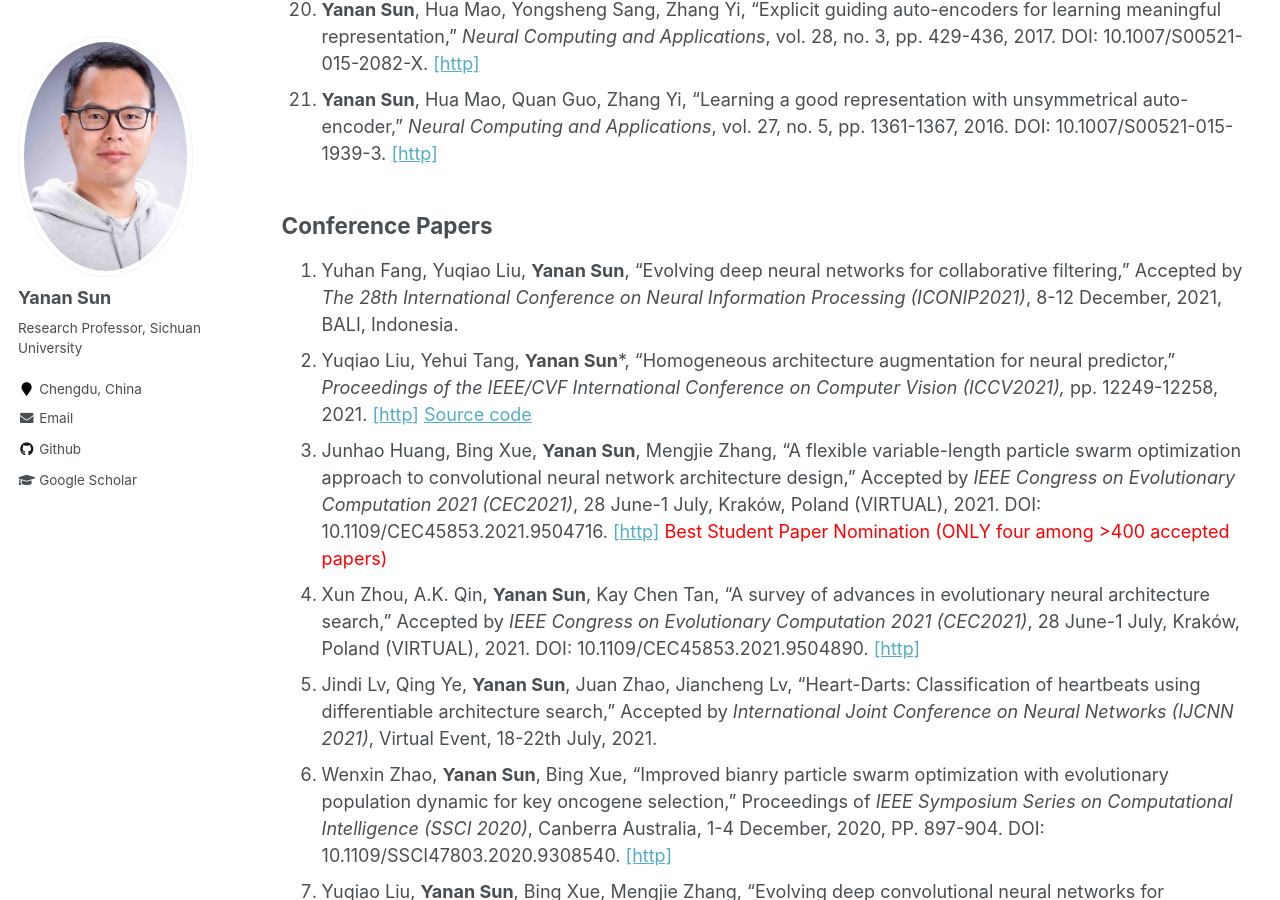
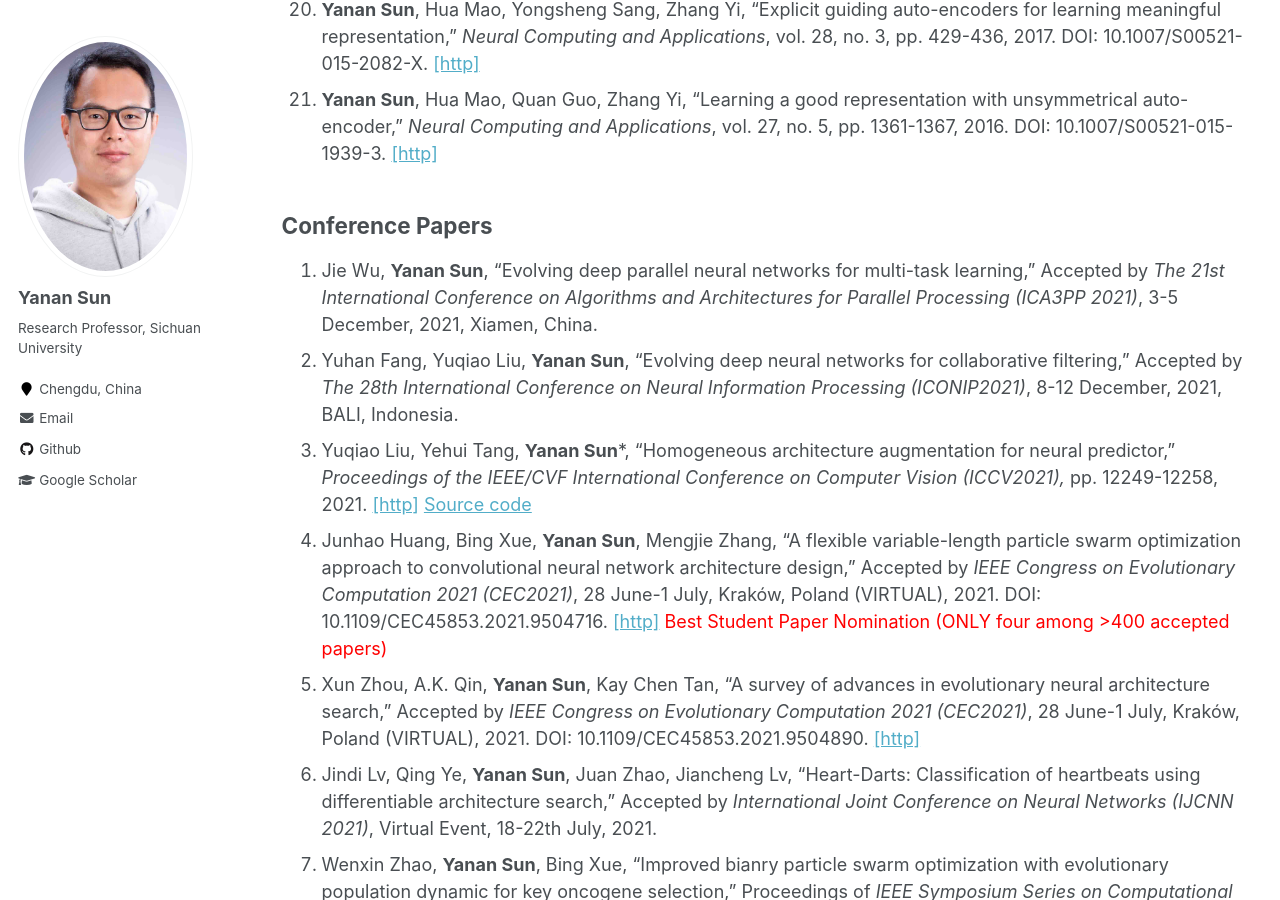
Before and after one commit to yn-sun/yn-sun.github.io, a Jekyll site: the page built from _pages/publications.md, in a window 1280 px wide and 900 px high, scrolled down 2076 px. Built offline with Jekyll 4.4.1, drawn with Linux system fonts in a browser that asks for light colours; comment, search, counter and statistics services are not loaded.

Commit message:
Update publications.md

```diff
--- a/_pages/publications.md
+++ b/_pages/publications.md
@@ -33,19 +33,20 @@
 
 
 ## Conference Papers
-1. Yuhan Fang, Yuqiao Liu, **Yanan Sun**, "Evolving deep neural networks for collaborative filtering," Accepted by <i>The 28th International Conference on Neural Information Processing (ICONIP2021)</i>, 8-12 December, 2021, BALI, Indonesia.
-2. Yuqiao Liu, Yehui Tang, **Yanan Sun***, "Homogeneous architecture augmentation for neural predictor," <i>Proceedings of the IEEE/CVF International Conference on Computer Vision (ICCV2021),</i> pp. 12249-12258, 2021. [[http]](https://openaccess.thecvf.com/content/ICCV2021/html/Liu_Homogeneous_Architecture_Augmentation_for_Neural_Predictor_ICCV_2021_paper.html) [Source code](https://github.com/lyq998/HAAP)
-3. Junhao Huang, Bing Xue, **Yanan Sun**, Mengjie Zhang, "A flexible variable-length particle swarm optimization approach to convolutional neural network architecture design," Accepted by <i>IEEE Congress on Evolutionary Computation 2021 (CEC2021)</i>, 28 June-1 July, Kraków, Poland (VIRTUAL), 2021. DOI: 10.1109/CEC45853.2021.9504716. [[http]](https://ieeexplore.ieee.org/document/9504716) <span style="color: #FF0000">Best Student Paper Nomination (ONLY four among >400 accepted papers)</span>
-4. Xun Zhou, A.K. Qin, **Yanan Sun**, Kay Chen Tan, "A survey of advances in evolutionary neural architecture search," Accepted by <i>IEEE Congress on Evolutionary Computation 2021 (CEC2021)</i>, 28 June-1 July, Kraków, Poland (VIRTUAL), 2021. DOI: 10.1109/CEC45853.2021.9504890. [[http]](https://ieeexplore.ieee.org/document/9504890)
-5. Jindi Lv, Qing Ye, **Yanan Sun**, Juan Zhao, Jiancheng Lv, "Heart-Darts: Classification of heartbeats using differentiable architecture search," Accepted by <i>International Joint Conference on Neural Networks (IJCNN 2021)</i>, Virtual Event, 18-22th July, 2021.
-6. Wenxin Zhao, **Yanan Sun**, Bing Xue, "Improved bianry particle swarm optimization with evolutionary population dynamic for key oncogene selection," Proceedings of <i>IEEE Symposium Series on Computational Intelligence (SSCI 2020)</i>, Canberra Australia, 1-4 December, 2020, PP. 897-904. DOI: 10.1109/SSCI47803.2020.9308540. [[http]](https://ieeexplore.ieee.org/abstract/document/9308540)
-7. Yuqiao Liu, **Yanan Sun**, Bing Xue, Mengjie Zhang, "Evolving deep convolutional neural networks for hyperspectral image denoising," Proceedings of <i>International Joint Conference on Neural Networks (IJCNN 2020)</i>, Glasgow (UK), 19-24th July, 2020, DOI: 10.1109/IJCNN48605.2020.9207509. [[http]](https://ieeexplore.ieee.org/document/9207509)
-8. Qing Ye, Yuxuan Han, **Yanan Sun**, Jiancheng Lv, "PSO-PS:Parameter synchronization with particle swarm optimization for distributed training of deep neural networks," Proceedings of <i>International Joint Conference on Neural Networks (IJCNN 2020)</i>, Glasgow (UK), 19-24th July, 2020, DOI: 10.1109/IJCNN48605.2020.9207698. [[http]](https://ieeexplore.ieee.org/document/9207698)
-9. William Irwin-Harris, **Yanan Sun**, Bing Xue, Mengjie Zhang, "A graph-based encoding for evolutionary convolutional neural network architecture design," Proceedings of <i>IEEE Congress on Evolutionary Computation 2019 (CEC2019)</i>, Wellington, New Zealand, 2019, pp. 546-553. DOI: 10.1109/CEC.2019.8790093. [[http]](https://ieeexplore.ieee.org/document/8790093)
-10. Bin Wang, **Yanan Sun**, Bing Xue, Mengjie Zhang, "Evolving deep neural networks by multi-objective particle swarm optimization for image classification," Proceedings of <i>the Genetic and Evolutionary Computation Conference 2019 (GECCO2019)</i>, Prague, Czech Republic, 2019, PP. 490-498. DOI: 10.1145/3321707.3321735. [[http]](https://dl.acm.org/doi/10.1145/3321707.3321735)
-11. Bin Wang, **Yanan Sun**, Bing Xue, Mengjie Zhang, “A hybrid GA-PSO method for evolving architecture and short connections of deep convolutional neural networks,” <i>PRICAI 2019: Trends in Artificial Intelligence</i>, Yanuca Island, Cuvu, Fiji, 2019, pp. 650-663. DOI: DOI: 10.1007/978-3-030-29894-4_52.
-12. Bin Wang, **Yanan Sun**, Bing Xue, Mengjie Zhang, "A hybrid differential evolution approach to designing deep convolutional neural networks for image classification," <i>AI 2018: Advances in Artificial Intelligence</i>, Wellington, New Zealand, 2018, pp. 237-250. DOI: 10.1007/978-3-030-03991-2_24. [[http]](https://link.springer.com/chapter/10.1007%2F978-3-030-03991-2_24)
-13. **Yanan Sun**, Bing Xue, Mengjie Zhang, Gary G. Yen, "An experimental study on hyper-parameter optimization for stacked auto-encoders," Proceedings of <i>IEEE Congress on Evolutionary Computation 2018 (CEC2018)</i>, Rio de Janeiro, Brazil, 2018, pp. 638-645. DOI: 10.1109/CEC.2018.8477921. [[http]](https://ieeexplore.ieee.org/document/8477921)
-14. Bin Wang, **Yanan Sun**, Bing Xue, Mengjie Zhang, "Evolving deep convolutional neural networks by variable-length particle swarm optimization for image classification," Proceedings of <i>IEEE Congress on Evolutionary Computation 2018 (CEC2018)</i>, Rio de Janeiro, Brazil, 2018, pp. 1514-1521. DOI: 10.1109/CEC.2018.8477735. [[http]](https://ieeexplore.ieee.org/abstract/document/8477735)
-15. **Yanan Sun**, Gary G. Yen, Zhang Yi, "Global View-based selection mechanism for many-objective evolutionary algorithm," Proceedings of <i>IEEE Congress on Evolutionary Computation 2017 (CEC2017)</i>, Donostia-San Sebastián, Spain, 2017, pp. 427-434. DOI: 10.1109/CEC.2017.7969343. [[http]](https://ieeexplore.ieee.org/document/7969343)
-16. **Yanan Sun**, Gary G. Yen, Hua Mao, Zhang Yi, "Manifold dimension reduction based clustering for multi-objective evolutionary algorithm," Proceedings of <i>IEEE Congress on Evolutionary Computation 2016 (CEC2016)</i>, Vancouver, Canada, 2016, pp. 3785-3792. DOI: 10.1109/CEC.2016.7744269. [[http]](https://ieeexplore.ieee.org/document/7744269)
+1. Jie Wu, **Yanan Sun**, "Evolving deep parallel neural networks for multi-task learning," Accepted by <i>The 21st International Conference on Algorithms and Architectures for Parallel Processing (ICA3PP 2021)</i>, 3-5 December, 2021, Xiamen, China.
+2. Yuhan Fang, Yuqiao Liu, **Yanan Sun**, "Evolving deep neural networks for collaborative filtering," Accepted by <i>The 28th International Conference on Neural Information Processing (ICONIP2021)</i>, 8-12 December, 2021, BALI, Indonesia.
+3. Yuqiao Liu, Yehui Tang, **Yanan Sun***, "Homogeneous architecture augmentation for neural predictor," <i>Proceedings of the IEEE/CVF International Conference on Computer Vision (ICCV2021),</i> pp. 12249-12258, 2021. [[http]](https://openaccess.thecvf.com/content/ICCV2021/html/Liu_Homogeneous_Architecture_Augmentation_for_Neural_Predictor_ICCV_2021_paper.html) [Source code](https://github.com/lyq998/HAAP)
+4. Junhao Huang, Bing Xue, **Yanan Sun**, Mengjie Zhang, "A flexible variable-length particle swarm optimization approach to convolutional neural network architecture design," Accepted by <i>IEEE Congress on Evolutionary Computation 2021 (CEC2021)</i>, 28 June-1 July, Kraków, Poland (VIRTUAL), 2021. DOI: 10.1109/CEC45853.2021.9504716. [[http]](https://ieeexplore.ieee.org/document/9504716) <span style="color: #FF0000">Best Student Paper Nomination (ONLY four among >400 accepted papers)</span>
+5. Xun Zhou, A.K. Qin, **Yanan Sun**, Kay Chen Tan, "A survey of advances in evolutionary neural architecture search," Accepted by <i>IEEE Congress on Evolutionary Computation 2021 (CEC2021)</i>, 28 June-1 July, Kraków, Poland (VIRTUAL), 2021. DOI: 10.1109/CEC45853.2021.9504890. [[http]](https://ieeexplore.ieee.org/document/9504890)
+6. Jindi Lv, Qing Ye, **Yanan Sun**, Juan Zhao, Jiancheng Lv, "Heart-Darts: Classification of heartbeats using differentiable architecture search," Accepted by <i>International Joint Conference on Neural Networks (IJCNN 2021)</i>, Virtual Event, 18-22th July, 2021.
+7. Wenxin Zhao, **Yanan Sun**, Bing Xue, "Improved bianry particle swarm optimization with evolutionary population dynamic for key oncogene selection," Proceedings of <i>IEEE Symposium Series on Computational Intelligence (SSCI 2020)</i>, Canberra Australia, 1-4 December, 2020, PP. 897-904. DOI: 10.1109/SSCI47803.2020.9308540. [[http]](https://ieeexplore.ieee.org/abstract/document/9308540)
+8. Yuqiao Liu, **Yanan Sun**, Bing Xue, Mengjie Zhang, "Evolving deep convolutional neural networks for hyperspectral image denoising," Proceedings of <i>International Joint Conference on Neural Networks (IJCNN 2020)</i>, Glasgow (UK), 19-24th July, 2020, DOI: 10.1109/IJCNN48605.2020.9207509. [[http]](https://ieeexplore.ieee.org/document/9207509)
+9. Qing Ye, Yuxuan Han, **Yanan Sun**, Jiancheng Lv, "PSO-PS:Parameter synchronization with particle swarm optimization for distributed training of deep neural networks," Proceedings of <i>International Joint Conference on Neural Networks (IJCNN 2020)</i>, Glasgow (UK), 19-24th July, 2020, DOI: 10.1109/IJCNN48605.2020.9207698. [[http]](https://ieeexplore.ieee.org/document/9207698)
+10. William Irwin-Harris, **Yanan Sun**, Bing Xue, Mengjie Zhang, "A graph-based encoding for evolutionary convolutional neural network architecture design," Proceedings of <i>IEEE Congress on Evolutionary Computation 2019 (CEC2019)</i>, Wellington, New Zealand, 2019, pp. 546-553. DOI: 10.1109/CEC.2019.8790093. [[http]](https://ieeexplore.ieee.org/document/8790093)
+11. Bin Wang, **Yanan Sun**, Bing Xue, Mengjie Zhang, "Evolving deep neural networks by multi-objective particle swarm optimization for image classification," Proceedings of <i>the Genetic and Evolutionary Computation Conference 2019 (GECCO2019)</i>, Prague, Czech Republic, 2019, PP. 490-498. DOI: 10.1145/3321707.3321735. [[http]](https://dl.acm.org/doi/10.1145/3321707.3321735)
+12. Bin Wang, **Yanan Sun**, Bing Xue, Mengjie Zhang, “A hybrid GA-PSO method for evolving architecture and short connections of deep convolutional neural networks,” <i>PRICAI 2019: Trends in Artificial Intelligence</i>, Yanuca Island, Cuvu, Fiji, 2019, pp. 650-663. DOI: DOI: 10.1007/978-3-030-29894-4_52.
+13. Bin Wang, **Yanan Sun**, Bing Xue, Mengjie Zhang, "A hybrid differential evolution approach to designing deep convolutional neural networks for image classification," <i>AI 2018: Advances in Artificial Intelligence</i>, Wellington, New Zealand, 2018, pp. 237-250. DOI: 10.1007/978-3-030-03991-2_24. [[http]](https://link.springer.com/chapter/10.1007%2F978-3-030-03991-2_24)
+14. **Yanan Sun**, Bing Xue, Mengjie Zhang, Gary G. Yen, "An experimental study on hyper-parameter optimization for stacked auto-encoders," Proceedings of <i>IEEE Congress on Evolutionary Computation 2018 (CEC2018)</i>, Rio de Janeiro, Brazil, 2018, pp. 638-645. DOI: 10.1109/CEC.2018.8477921. [[http]](https://ieeexplore.ieee.org/document/8477921)
+15. Bin Wang, **Yanan Sun**, Bing Xue, Mengjie Zhang, "Evolving deep convolutional neural networks by variable-length particle swarm optimization for image classification," Proceedings of <i>IEEE Congress on Evolutionary Computation 2018 (CEC2018)</i>, Rio de Janeiro, Brazil, 2018, pp. 1514-1521. DOI: 10.1109/CEC.2018.8477735. [[http]](https://ieeexplore.ieee.org/abstract/document/8477735)
+16. **Yanan Sun**, Gary G. Yen, Zhang Yi, "Global View-based selection mechanism for many-objective evolutionary algorithm," Proceedings of <i>IEEE Congress on Evolutionary Computation 2017 (CEC2017)</i>, Donostia-San Sebastián, Spain, 2017, pp. 427-434. DOI: 10.1109/CEC.2017.7969343. [[http]](https://ieeexplore.ieee.org/document/7969343)
+17. **Yanan Sun**, Gary G. Yen, Hua Mao, Zhang Yi, "Manifold dimension reduction based clustering for multi-objective evolutionary algorithm," Proceedings of <i>IEEE Congress on Evolutionary Computation 2016 (CEC2016)</i>, Vancouver, Canada, 2016, pp. 3785-3792. DOI: 10.1109/CEC.2016.7744269. [[http]](https://ieeexplore.ieee.org/document/7744269)
```
